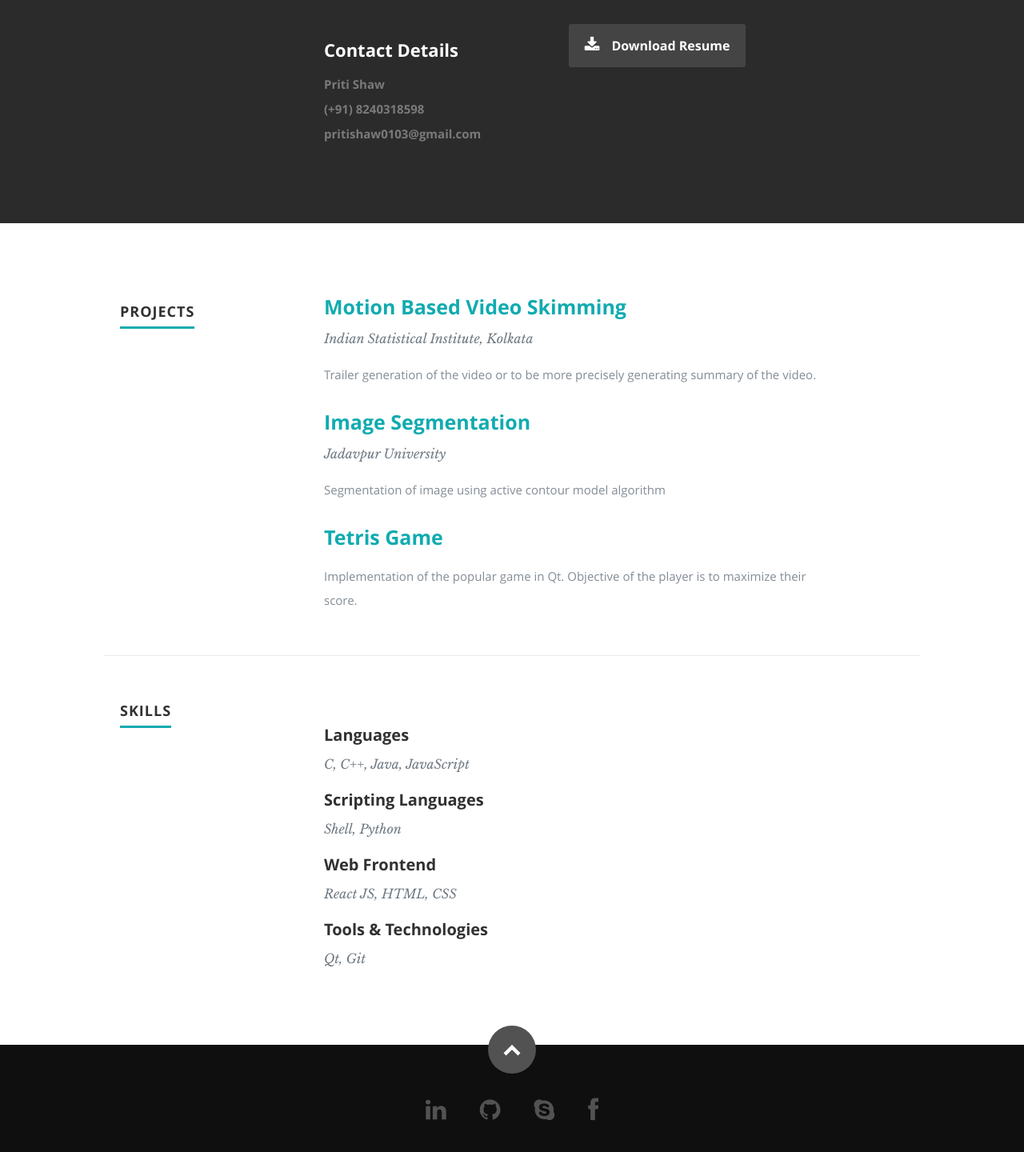
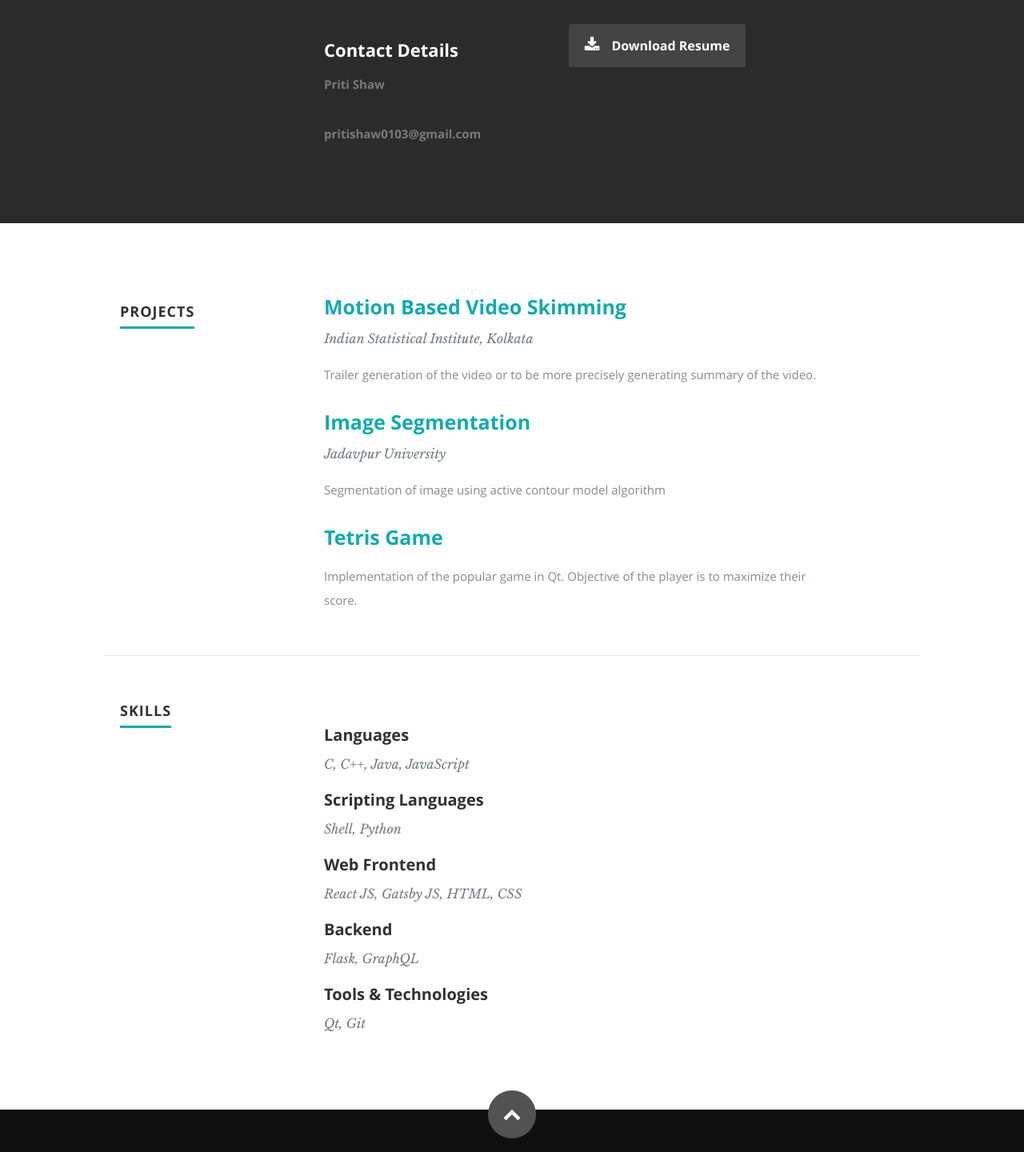
Before and after one commit to PritiShaw/pritishaw.github.io, a React (Create React App) app: page / in a window 1280 px wide. Shown: the part 1040-2480 px from the top of the page at 80% size. Built offline with nearby package versions, Linux system fonts and the light colour scheme.

Commit message:
update skills

```diff
--- a/public/resumeData.json
+++ b/public/resumeData.json
@@ -7,7 +7,7 @@
     "bio":"Hi there. Currently, I am pursuing Bachelor's degree in Computer Science. My interests lie in the field of technology and computer science. I have taken many initiatives in my academic life to pursue the same. Technology has always amazed me with his power and efficiency.",
     "contactmessage":"Here is re you should write your message to readers to have them get in contact with you.",
     "email": "pritishaw0103@gmail.com",
-    "phone": "(+91) 8240318598",
+    "phone": "",
     "address":{
       "street":"",
       "city":"",
@@ -77,7 +77,12 @@
       },
       {
         "type":"Web Frontend",
-        "name":"React JS, HTML, CSS"
+        "name":"React JS, Gatsby JS, HTML, CSS "
+      },
+      {
+        "type":"Backend",
+        "name":"Flask, GraphQL"
+
       },
       {
         "type":"Tools & Technologies ",
--- a/src/Components/Footer.js
+++ b/src/Components/Footer.js
@@ -18,7 +18,7 @@ class Footer extends Component {
               {networks}
            </ul>
            <ul className="copyright">
-              <li>&copy; Copyright 2019 Built using React</li>
+              <li>&copy; Copyright 2020 Built using React</li>
            </ul>
 
         </div>
```
